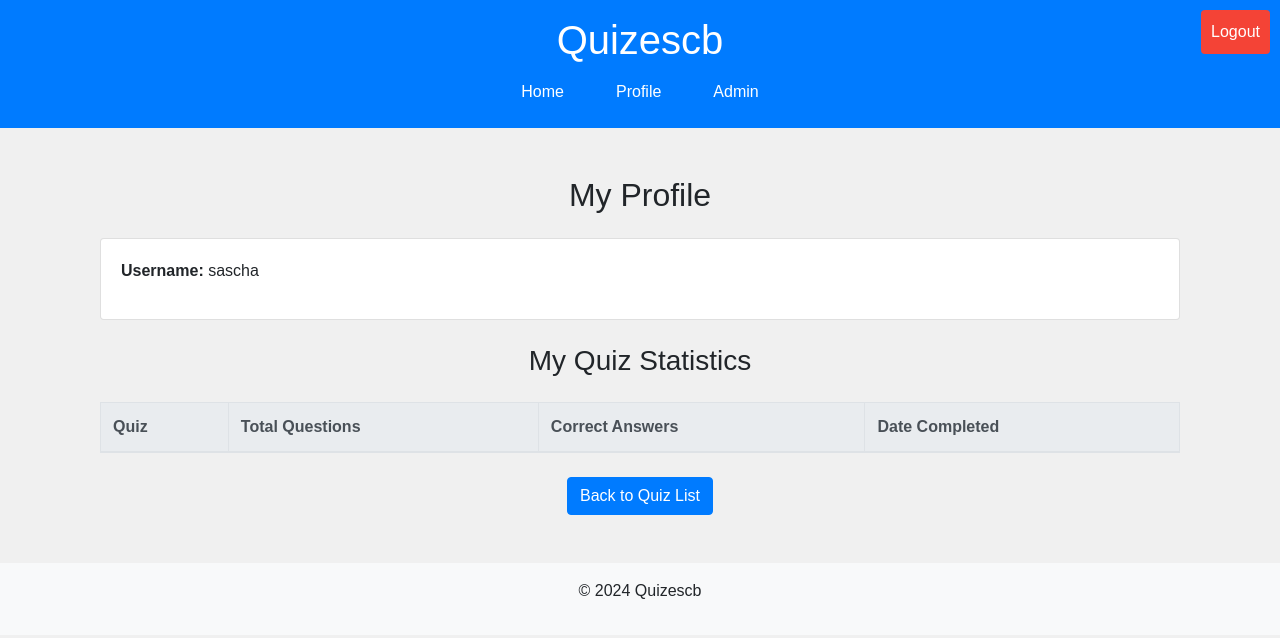
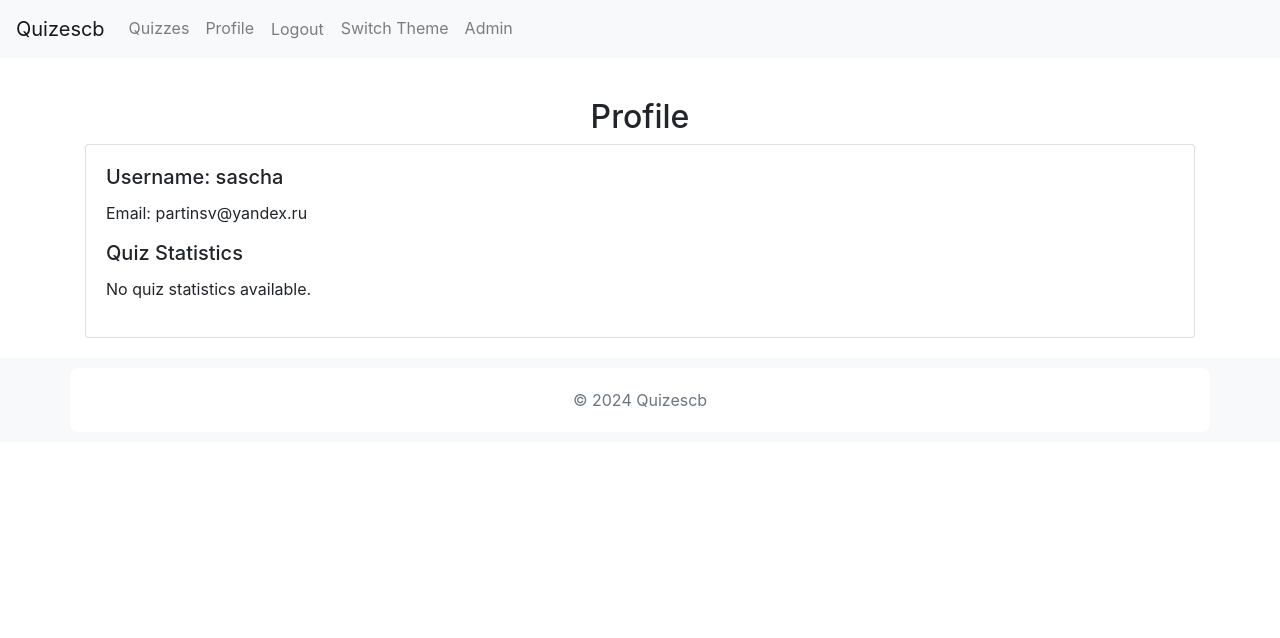
Before and after one commit to partinsv/django_quizesb, a Django app: page /profile/ in a window 1280 px wide. Shown: the top 638 px of the page. Run offline with Django 5.2, Linux system fonts and the light colour scheme; a user stored in the database is signed in; data comes from the database, SQL or seed files in the repository; both versions use the stored data as it was after the commit; lists and menus that the app fills with data are empty; some libraries are stand-ins or nearby versions.

Commit message:
добавил кнопку смены темы и изменил оформление сайта

```diff
--- a/quiz_site/settings.py
+++ b/quiz_site/settings.py
@@ -39,7 +39,7 @@ ROOT_URLCONF = 'quiz_site.urls'
 TEMPLATES = [
     {
         'BACKEND': 'django.template.backends.django.DjangoTemplates',
-        'DIRS': [],
+        'DIRS': [os.path.join(BASE_DIR, 'quizzes', 'templates')],
         'APP_DIRS': True,
         'OPTIONS': {
             'context_processors': [
@@ -107,4 +107,4 @@ DEFAULT_AUTO_FIELD = 'django.db.models.BigAutoField'
 
 
 LOGIN_REDIRECT_URL = '/'
-LOGOUT_REDIRECT_URL = '/accounts/login/'
+LOGOUT_REDIRECT_URL = '/'
--- a/quizzes/static/css/style.css
+++ /dev/null
@@ -1,114 +0,0 @@
-body {
-    font-family: Arial, sans-serif;
-    background-color: #f0f0f0;
-    margin: 0;
-}
-
-header {
-    background-color: #4CAF50;
-    color: white;
-    padding: 10px 0;
-    text-align: center;
-}
-
-nav ul {
-    list-style-type: none;
-    padding: 0;
-}
-
-nav ul li {
-    display: inline;
-    margin: 0 10px;
-}
-
-nav ul li a {
-    color: white;
-    text-decoration: none;
-}
-
-.logout-button {
-    position: absolute;
-    top: 10px;
-    right: 10px;
-}
-
-.logout-button button {
-    background-color: #f44336;
-    color: white;
-    border: none;
-    padding: 10px;
-    font-size: 16px;
-    border-radius: 4px;
-    cursor: pointer;
-}
-
-.logout-button button:hover {
-    background-color: #d32f2f;
-}
-
-.profile-container {
-    max-width: 800px;
-    margin: 50px auto;
-    padding: 20px;
-    background-color: white;
-    border-radius: 8px;
-    box-shadow: 0 0 10px rgba(0, 0, 0, 0.1);
-}
-
-.profile-container h2 {
-    text-align: center;
-    margin-bottom: 20px;
-    font-size: 28px;
-    color: #333;
-}
-
-.profile-container .profile-info {
-    margin-bottom: 20px;
-    font-size: 18px;
-}
-
-.profile-container .profile-info p {
-    margin: 5px 0;
-}
-
-.profile-table {
-    width: 100%;
-    border-collapse: collapse;
-    margin-bottom: 20px;
-}
-
-.profile-table th,
-.profile-table td {
-    border: 1px solid #ddd;
-    padding: 8px;
-    text-align: left;
-}
-
-.profile-table th {
-    background-color: #f2f2f2;
-    font-weight: bold;
-}
-
-.profile-table tr:nth-child(even) {
-    background-color: #f9f9f9;
-}
-
-.profile-table tr:hover {
-    background-color: #ddd;
-}
-
-.button {
-    display: inline-block;
-    padding: 10px 20px;
-    font-size: 16px;
-    color: white;
-    background-color: #4CAF50;
-    border: none;
-    border-radius: 4px;
-    text-decoration: none;
-    text-align: center;
-}
-
-.button:hover {
-    background-color: #45a049;
-}
--- /dev/null
+++ b/quizzes/static/light.css
@@ -0,0 +1,43 @@
+/* Основные стили для светлой темы */
+body {
+    background-color: #f8f9fa;
+    color: #212529;
+    font-family: Arial, sans-serif;
+}
+
+.navbar, .footer {
+    background-color: #ffffff;
+    border-color: #e7e7e7;
+}
+
+.container {
+    padding: 20px;
+    background-color: #ffffff;
+    border-radius: 8px;
+}
+
+.btn-primary {
+    background-color: #007bff;
+    border-color: #007bff;
+}
+
+.btn-primary:hover {
+    background-color: #0056b3;
+    border-color: #0056b3;
+}
+
+h1, h2, h3, h4, h5, h6 {
+    color: #212529;
+}
+
+.form-control {
+    background-color: #ffffff;
+    color: #212529;
+    border: 1px solid #ced4da;
+}
+
+.form-control:focus {
+    background-color: #ffffff;
+    color: #212529;
+    border: 1px solid #ced4da;
+}
--- a/quizzes/templates/quizzes/base.html
+++ b/quizzes/templates/quizzes/base.html
@@ -1,59 +1,88 @@
+{% load static %}
 <!DOCTYPE html>
-<html>
+<html lang="en">
 <head>
-    {% load static %}
-    <title>{% block title %}Quizescb{% endblock %}</title>
+    <meta charset="UTF-8">
+    <meta name="viewport" content="width=device-width, initial-scale=1.0">
+    <title>{% block title %}Quiz Site{% endblock %}</title>
+    <link id="theme-stylesheet" rel="stylesheet" href="{% static 'light.css' %}">
     <link rel="stylesheet" href="https://stackpath.bootstrapcdn.com/bootstrap/4.5.2/css/bootstrap.min.css">
-    <link rel="stylesheet" type="text/css" href="{% static 'css/style.css' %}">
     <style>
-        .logout-button {
-            position: absolute;
-            top: 10px;
-            right: 10px;
+        .navbar {
+            margin-bottom: 20px;
+        }
+        .footer {
+            background-color: #f8f9fa;
+            padding: 10px 0;
+            text-align: center;
+        }
+        .switch-theme-btn {
+            background: none;
+            border: none;
+            color: inherit;
+            font: inherit;
+            cursor: pointer;
         }
     </style>
+    <script>
+        function switchTheme() {
+            const currentTheme = document.getElementById('theme-stylesheet').getAttribute('href');
+            const newTheme = currentTheme === '{% static "light.css" %}' ? '{% static "dark.css" %}' : '{% static "light.css" %}';
+            document.getElementById('theme-stylesheet').setAttribute('href', newTheme);
+            document.cookie = `theme=${newTheme}; path=/`;
+        }
+
+        window.onload = function() {
+            const cookies = document.cookie.split(';');
+            for (let i = 0; i < cookies.length; i++) {
+                const cookie = cookies[i].trim();
+                if (cookie.startsWith('theme=')) {
+                    const theme = cookie.split('=')[1];
+                    document.getElementById('theme-stylesheet').setAttribute('href', theme);
+                }
+            }
+        }
+    </script>
 </head>
 <body>
-    <header class="bg-primary text-white text-center py-3">
-        <h1>Quizescb</h1>
-        <nav>
-            <ul class="nav justify-content-center">
+    <nav class="navbar navbar-expand-lg navbar-light bg-light">
+        <a class="navbar-brand" href="#">Quizescb</a>
+        <button class="navbar-toggler" type="button" data-toggle="collapse" data-target="#navbarNav" aria-controls="navbarNav" aria-expanded="false" aria-label="Toggle navigation">
+            <span class="navbar-toggler-icon"></span>
+        </button>
+        <div class="collapse navbar-collapse" id="navbarNav">
+            <ul class="navbar-nav">
                 <li class="nav-item">
-                    <a class="nav-link text-white" href="{% url 'quiz_list' %}">Home</a>
+                    <a class="nav-link" href="{% url 'quiz_list' %}">Quizzes</a>
                 </li>
-                {% if user.is_authenticated %}
                 <li class="nav-item">
-                        <a class="nav-link text-white" href="{% url 'profile' %}">Profile</a>
+                    <a class="nav-link" href="{% url 'profile' %}">Profile</a>
+                </li>
+                <li class="nav-item">
+                    <form method="post" action="{% url 'logout' %}" style="display: inline;">
+                        {% csrf_token %}
+                        <button type="submit" class="nav-link btn btn-link" style="display: inline; cursor: pointer;">Logout</button>
+                    </form>
+                </li>
+                <li class="nav-item">
+                    <button class="switch-theme-btn nav-link" onclick="switchTheme()">Switch Theme</button>
                 </li>
                 {% if user.is_staff %}
                 <li class="nav-item">
-                            <a class="nav-link text-white" href="{% url 'admin:index' %}">Admin</a>
-                        </li>
-                    {% endif %}
-                {% else %}
-                    <li class="nav-item">
-                        <a class="nav-link text-white" href="{% url 'login' %}">Login</a>
-                    </li>
-                    <li class="nav-item">
-                        <a class="nav-link text-white" href="{% url 'register' %}">Register</a>
+                    <a class="nav-link" href="/admin/">Admin</a>
                 </li>
                 {% endif %}
             </ul>
+        </div>
     </nav>
-        {% if user.is_authenticated %}
-            <div class="logout-button">
-                <form method="post" action="{% url 'logout' %}">
-                    {% csrf_token %}
-                    <button class="btn btn-danger" type="submit">Logout</button>
-                </form>
+    <div class="container">
+        {% block content %}
+        {% endblock %}
     </div>
-        {% endif %}
-    </header>
-    <main class="container mt-5">
-        {% block content %}{% endblock %}
-    </main>
-    <footer class="bg-light text-center py-3 mt-5">
-        <p>&copy; 2024 Quizescb</p>
+    <footer class="footer">
+        <div class="container">
+            <span class="text-muted">© 2024 Quizescb</span>
+        </div>
     </footer>
     <script src="https://code.jquery.com/jquery-3.5.1.slim.min.js"></script>
     <script src="https://cdn.jsdelivr.net/npm/@popperjs/core@2.5.4/dist/umd/popper.min.js"></script>
--- a/quizzes/templates/registration/profile.html
+++ b/quizzes/templates/registration/profile.html
@@ -1,38 +1,23 @@
-{% extends 'quizzes/base.html' %}
-
-{% block title %}My Profile{% endblock %}
+{% extends "quizzes/base.html" %}
 
 {% block content %}
-<div class="container">
-    <h2 class="text-center my-4">My Profile</h2>
-    <div class="card mb-4">
-        <div class="card-body">
-            <p><strong>Username:</strong> {{ user.username }}</p>
-        </div>
+  <h2 class="text-center">Profile</h2>
+  <div class="card">
+    <div class="card-body">
+      <h5 class="card-title">Username: {{ user.username }}</h5>
+      <p class="card-text">Email: {{ user.email }}</p>
+      <h5 class="card-title">Quiz Statistics</h5>
+      {% if user.quiz_statistics %}
+        <ul class="list-group">
+          {% for stat in user.quiz_statistics %}
+            <li class="list-group-item">
+              Quiz: {{ stat.quiz.title }} - Score: {{ stat.score }} - Date: {{ stat.date }}
+            </li>
+          {% endfor %}
+        </ul>
+      {% else %}
+        <p>No quiz statistics available.</p>
+      {% endif %}
     </div>
-    <h3 class="text-center mb-4">My Quiz Statistics</h3>
-    <table class="table table-bordered table-hover">
-        <thead class="thead-light">
-            <tr>
-                <th>Quiz</th>
-                <th>Total Questions</th>
-                <th>Correct Answers</th>
-                <th>Date Completed</th>
-            </tr>
-        </thead>
-        <tbody>
-            {% for result in user_results %}
-                <tr>
-                    <td>{{ result.quiz.title }}</td>
-                    <td>{{ result.total_questions }}</td>
-                    <td>{{ result.correct_answers }}</td>
-                    <td>{{ result.completed_at|date:"Y-m-d H:i:s" }}</td>
-                </tr>
-            {% endfor %}
-        </tbody>
-    </table>
-    <div class="text-center mt-4">
-        <a href="{% url 'quiz_list' %}" class="btn btn-primary">Back to Quiz List</a>
-    </div>
-</div>
+  </div>
 {% endblock %}
--- a/quizzes/urls.py
+++ b/quizzes/urls.py
@@ -1,4 +1,5 @@
 from django.urls import path
+from django.contrib.auth import views as auth_views
 from . import views
 
 urlpatterns = [
@@ -9,4 +10,6 @@ urlpatterns = [
     path('register/', views.register, name='register'),
     path('profile/', views.profile, name='profile'),
     path('activity_log/', views.activity_log, name='activity_log'),
+    path('login/', auth_views.LoginView.as_view(template_name='registration/login.html'), name='login'),
+    path('logout/', auth_views.LogoutView.as_view(), name='logout'),
 ]
```
Also changed, not shown: quizzes/static/dark.css (added, +43 -0 lines), quizzes/templates/quizzes/quiz_list.html (+7 -5 lines), db.sqlite3. Lines whose indentation alone changed are shown as unchanged.
